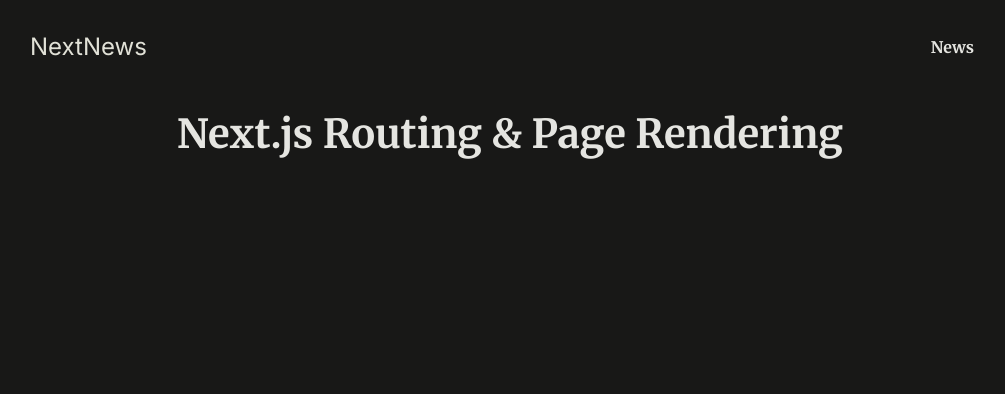
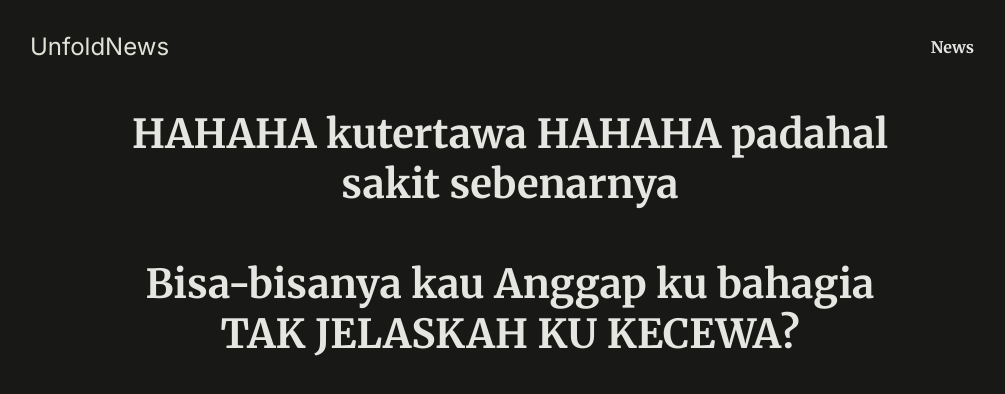
Before and after one commit to luttfimohamad/unfold-news, a Next.js app: page / in a window 1280 px wide. Shown: the top 394 px of the page, without its empty margins (130-1135 px from the left). Built offline with nearby package versions, Linux system fonts and the light colour scheme.

Commit message:
Update HomePage title and change logo text in MainHeader component

```diff
--- a/app/page.js
+++ b/app/page.js
@@ -1,7 +1,10 @@
 export default function HomePage() {
   return (
     <div id="home">
-      <h1>Next.js Routing & Page Rendering</h1>
+      <h1>
+        HAHAHA kutertawa HAHAHA padahal sakit sebenarnya
+        <br /> <br /> Bisa-bisanya kau Anggap ku bahagia TAK JELASKAH KU KECEWA?
+      </h1>
     </div>
   );
 }
--- a/components/main-header.js
+++ b/components/main-header.js
@@ -4,7 +4,7 @@ export default function MainHeader() {
   return (
     <header id="main-header">
       <div id="logo">
-        <Link href="/">NextNews</Link>
+        <Link href="/">UnfoldNews</Link>
       </div>
       <nav>
         <ul>
```
